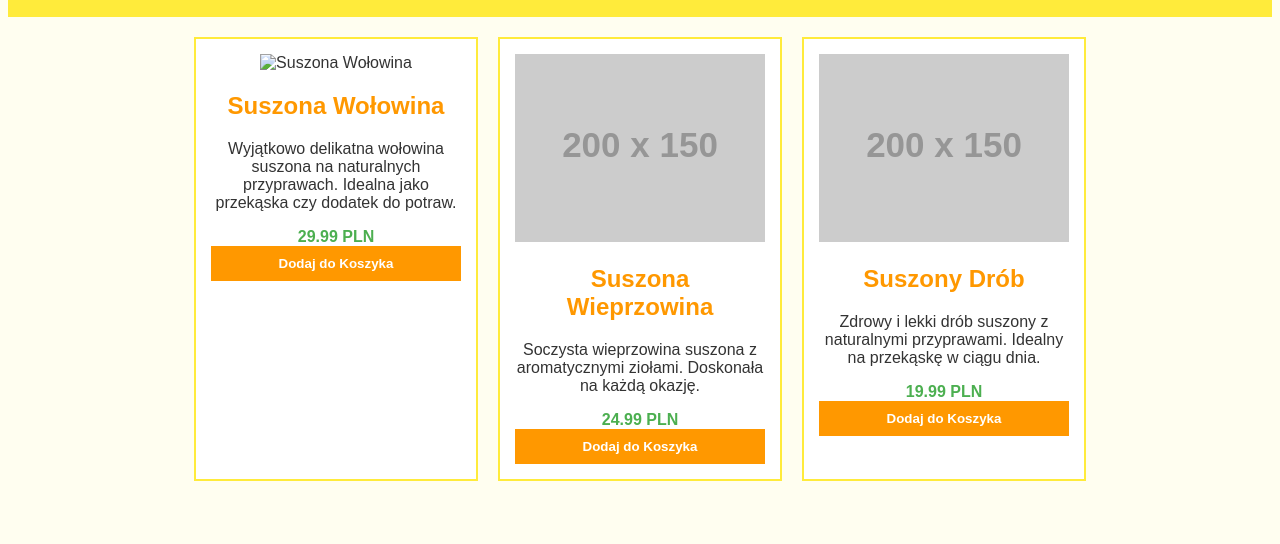
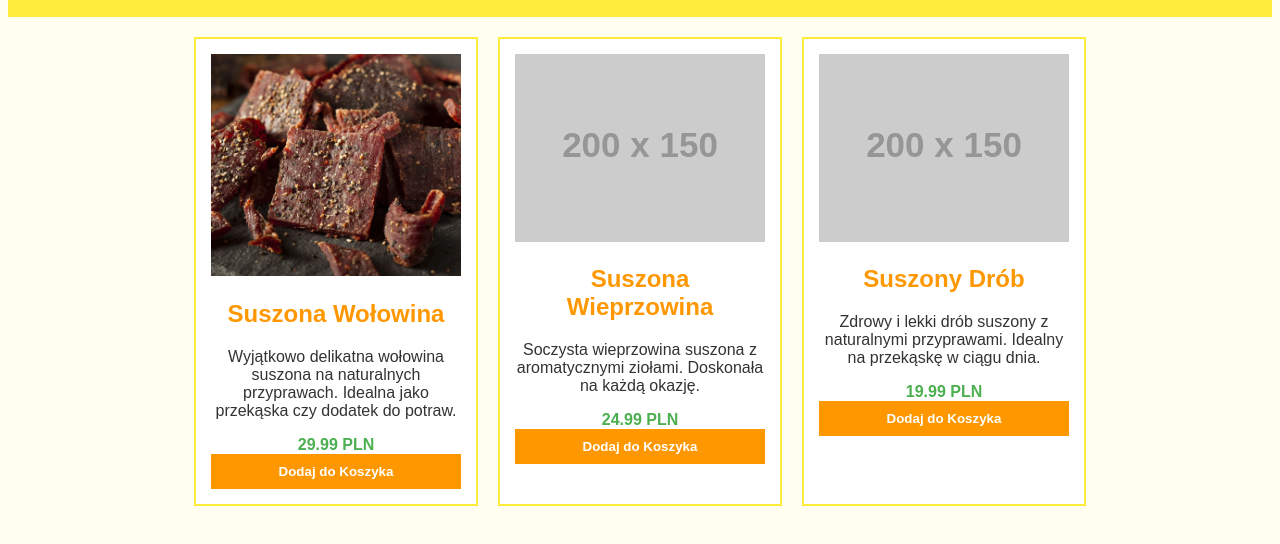
Before and after one commit to psikuta2137/strzelczak, a plain HTML site: page index.html in a window 1280 px wide. Shown: the part 68-612 px from the top of the page. Drawn offline with Linux system fonts and the light colour scheme; placeholder pictures from the web are drawn by us.

Commit message:
Update index.html

```diff
--- a/index.html
+++ b/index.html
@@ -134,7 +134,7 @@
 
     <div class="products">
         <div class="product">
-            <img src="wolowina.jpeg" alt="Suszona Wołowina">
+            <img src="wolowina.jpg" alt="Suszona Wołowina">
             <h2>Suszona Wołowina</h2>
             <p>Wyjątkowo delikatna wołowina suszona na naturalnych przyprawach. Idealna jako przekąska czy dodatek do potraw.</p>
             <span class="price">29.99 PLN</span><br>
```
